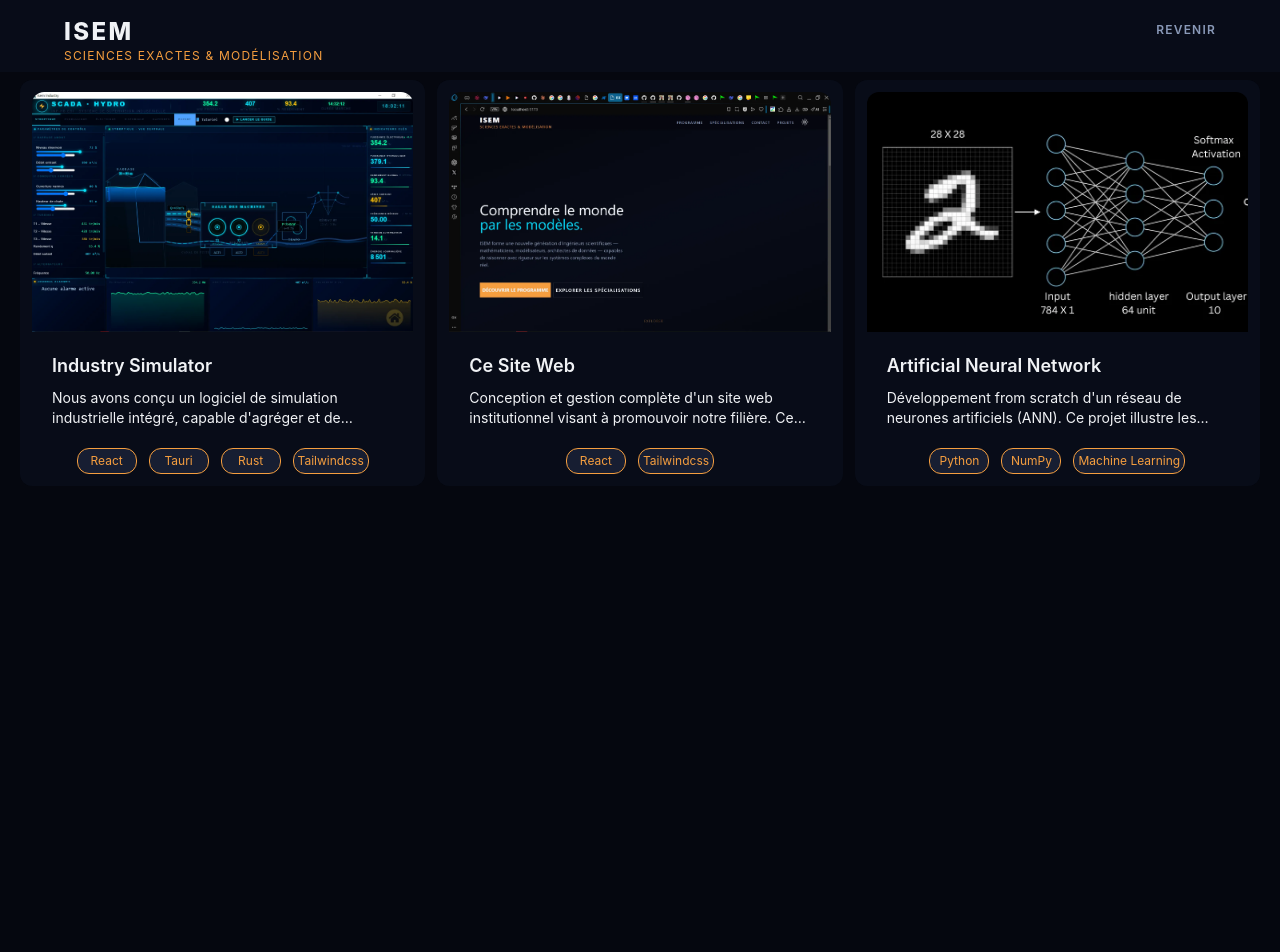
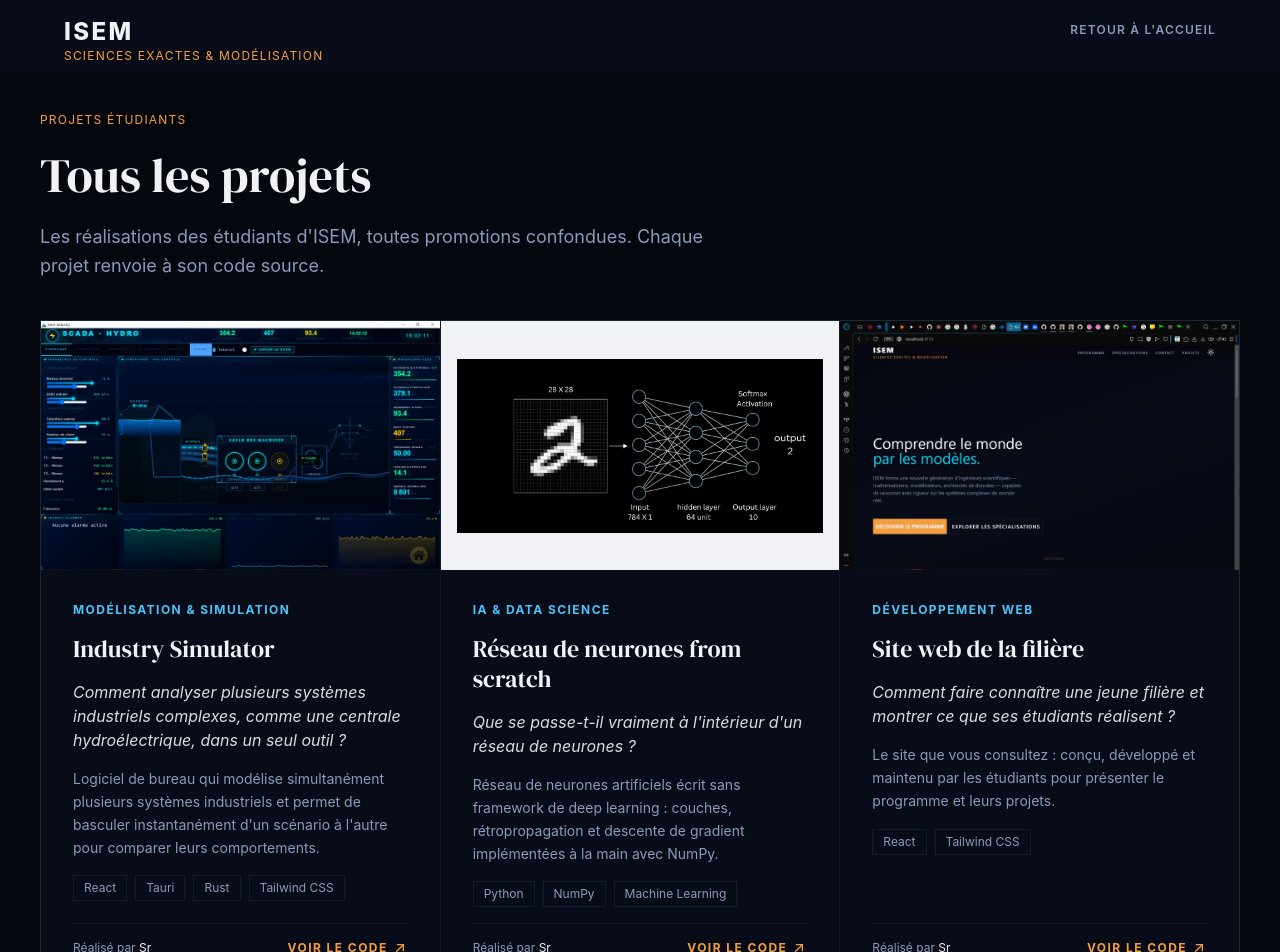
Before and after one commit to Sleepin-Koala/ISEM-website, a React (Vite) app: page /projects in a window 1280 px wide. Shown: the top 952 px of the page. Before the commit the page ends 800 px from the top, so only its background shows below. Built offline with nearby package versions, Linux system fonts and the light colour scheme; the HTML template or start-up script is replaced by a standard one.

Commit message:
precise site goal

```diff
--- a/src/assets/projects.json
+++ b/src/assets/projects.json
@@ -1,28 +1,37 @@
-
-
-[{
-    "title" : "Industry Simulator",
-    "description": "Nous avons conçu un logiciel de simulation industrielle intégré, capable d'agréger et de modéliser simultanément divers systèmes industriels complexes (comme les centrales hydroélectriques). Ce système unique offre une flexibilité totale, permettant un basculement immédiat entre différents scénarios pour une analyse réaliste.",
-    "tags" : ["React" , "Tauri", "Rust" , "Tailwindcss"],
-    "auteur" : "Sr",
-    "preview" : "./1.webp",
-    "link" : "https://github.com/Sleepin-Koala/IsemIndustry"
+[
+{
+    "slug": "industry-simulator",
+    "title": "Industry Simulator",
+    "domain": "Modélisation & simulation",
+    "problem": "Comment analyser plusieurs systèmes industriels complexes, comme une centrale hydroélectrique, dans un seul outil ?",
+    "description": "Logiciel de bureau qui modélise simultanément plusieurs systèmes industriels et permet de basculer instantanément d'un scénario à l'autre pour comparer leurs comportements.",
+    "tags": ["React", "Tauri", "Rust", "Tailwind CSS"],
+    "auteur": "Sr",
+    "featured": true,
+    "preview": "/1.webp",
+    "link": "https://github.com/Sleepin-Koala/IsemIndustry"
 },
 {
-    "title" : "Ce Site Web",
-    "description": "Conception et gestion complète d'un site web institutionnel visant à promouvoir notre filière. Ce projet démontre une maîtrise de la création, du développement et de la maintenance autonome de contenus numériques.",
-    "tags" : ["React" , "Tailwindcss"],
-    "auteur" : "Sr",
-    "preview" : "./2.webp",
-    "link" : "https://github.com/Sleepin-Koala/ISEM-website/"
+    "slug": "artificial-neural-network",
+    "title": "Réseau de neurones from scratch",
+    "domain": "IA & Data Science",
+    "problem": "Que se passe-t-il vraiment à l'intérieur d'un réseau de neurones ?",
+    "description": "Réseau de neurones artificiels écrit sans framework de deep learning : couches, rétropropagation et descente de gradient implémentées à la main avec NumPy.",
+    "tags": ["Python", "NumPy", "Machine Learning"],
+    "auteur": "Sr",
+    "preview": "/3.webp",
+    "previewFit": "contain",
+    "link": "https://github.com/Sleepin-Koala/ANN"
 },
 {
-    "title" : "Artificial Neural Network",
-    "description": "Développement from scratch d'un réseau de neurones artificiels (ANN). Ce projet illustre les fondements du Machine Learning à travers l'implémentation algorithmique de la rétropropagation, de la descente de gradient et de couches sur mesure, démontrant une maîtrise technique des architectures d'intelligence artificielle.",
-    "tags" : ["Python", "NumPy", "Machine Learning"],
-    "auteur" : "Sr",
-    "preview" : "./3.webp",
-    "link" : "https://github.com/Sleepin-Koala/ANN"
+    "slug": "site-isem",
+    "title": "Site web de la filière",
+    "domain": "Développement web",
+    "problem": "Comment faire connaître une jeune filière et montrer ce que ses étudiants réalisent ?",
+    "description": "Le site que vous consultez : conçu, développé et maintenu par les étudiants pour présenter le programme et leurs projets.",
+    "tags": ["React", "Tailwind CSS"],
+    "auteur": "Sr",
+    "preview": "/2.webp",
+    "link": "https://github.com/Sleepin-Koala/ISEM-website/"
 }
-
 ]
--- a/src/project_view/main.jsx
+++ b/src/project_view/main.jsx
@@ -1,5 +1,5 @@
-import Card from "../shared/card";
-import P from "../assets/projects.json"
+import ProjectCard from "../shared/card";
+import projects from "../assets/projects.json";
 import Nav from "../shared/Nav";
 
 export default function Projects() {
@@ -7,20 +7,22 @@ export default function Projects() {
     return (
         <>
             <Nav links={[
-                { text: "REVENIR", href: "/" },
+                { text: "Retour à l'accueil", href: "/" },
             ]} />
 
-            <div className="grid lg:mt-15 lg:grid-cols-3 gap-3 p-5">
-                {P.map((el, id) => (
-                    <Card title={el.title}
-                        key={id}
-                        description={el.description}
-                        tags={el.tags}
-                        preview={el.preview}
-                        link={el.link} />
-                ))}
-            </div>
+            <main className="max-w-7xl mx-auto px-5 md:px-10 pt-28 pb-16">
+                <div className="section-label">Projets étudiants</div>
+                <h1 className="section-title">Tous les projets</h1>
+                <p className="section-body">
+                    Les réalisations des étudiants d'ISEM, toutes promotions confondues. Chaque projet renvoie à son code source.
+                </p>
 
+                <ul className="grid grid-cols-1 md:grid-cols-2 lg:grid-cols-3 gap-px mt-10 bg-border border border-border">
+                    {projects.map(p => (
+                        <li key={p.slug}><ProjectCard project={p} /></li>
+                    ))}
+                </ul>
+            </main>
         </>
     )
 }
--- a/src/shared/card.jsx
+++ b/src/shared/card.jsx
@@ -1,37 +1,45 @@
-import { useState } from "react"
-import { GoArrowUpRight } from "react-icons/go";
+import { TbArrowUpRight } from "react-icons/tb";
 
-
-export default function Card({ title, description, tags, preview, link }) {
+export default function ProjectCard({ project, featured = false }) {
+    const { title, domain, problem, description, tags, auteur, preview, previewFit, link } = project;
+    const contain = previewFit === "contain";
 
     return (
-        <div className="relative group hover:-translate-y-3 cursor-pointer glass-card transition-all duration-700 bg-bg2"
-        aria-label={`Voir le projet ${title}`}
-        onClick={() => window.open(link)}>
-            <div className="flex flex-col p-3">
+        <a
+            href={link}
+            target="_blank"
+            rel="noopener noreferrer"
+            className={`group h-full bg-bg2 transition-colors duration-200 hover:bg-bg3 focus-visible:outline-2 focus-visible:outline-offset-[-2px] focus-visible:outline-cyan ${featured ? "flex flex-col lg:grid lg:grid-cols-[3fr_2fr]" : "flex flex-col"}`}
+        >
+            <div className={`relative overflow-hidden aspect-[16/10] ${featured ? "lg:aspect-auto lg:min-h-[22rem]" : ""} ${contain ? "bg-white" : "bg-bg3"}`}>
+                <img
+                    src={preview}
+                    alt={`Aperçu du projet ${title}`}
+                    loading="lazy"
+                    className={`absolute inset-0 w-full h-full motion-safe:transition-transform motion-safe:duration-300 motion-safe:group-hover:scale-[1.02] ${contain ? "object-contain p-4" : "object-cover object-top"}`}
+                />
+            </div>
 
-                <img
-                src={preview}
-                alt={`Aperçu du projet ${title}`}
-                loading="lazy"
-                className="w-full h-60 object-cover rounded-t-xl"/>
-                <div className="p-5  transition-all duration-700">
-                    <h3 className="font-semibold text-base sm:text-lg">{title}</h3>
-                    <p className="text-sm mt-2 line-clamp-2">{description}</p>
-                </div>
-                <div className="flex justify-center gap-3">
-                    {tags.map((element, id) => (
-                        <div key={id} className="p-1 border border-amber rounded-xl text-xs text-amber bg-dim/30 min-w-15 text-center">{element}</div>
+            <div className={`flex flex-col flex-1 gap-4 p-8 ${featured ? "lg:p-10 lg:justify-center" : ""}`}>
+                <span className="text-xs font-bold uppercase tracking-[0.12em] text-cyan">{domain}</span>
+                <h3 className={`font-display text-white leading-tight ${featured ? "text-3xl md:text-4xl" : "text-2xl"}`}>{title}</h3>
+                <p className="text-white/90 italic">{problem}</p>
+                <p className="text-sm leading-relaxed text-off">{description}</p>
+
+                <ul className="flex flex-wrap gap-2" aria-label="Technologies">
+                    {tags.map(tag => (
+                        <li key={tag} className="px-2.5 py-1 text-xs text-off border border-border">{tag}</li>
                     ))}
+                </ul>
+
+                <div className="flex items-center justify-between gap-4 pt-4 mt-auto border-t border-border text-xs">
+                    {auteur && <span className="text-off">Réalisé par <span className="text-white">{auteur}</span></span>}
+                    <span className="ml-auto inline-flex items-center gap-1 font-bold uppercase tracking-[0.12em] text-amber">
+                        Voir le code
+                        <TbArrowUpRight className="w-4 h-4 transition-transform duration-200 group-hover:translate-x-0.5 group-hover:-translate-y-0.5" aria-hidden="true" />
+                    </span>
                 </div>
             </div>
-
-            <div className="rounded-xl absolute inset-0 hover:bg-slate-400/20 opacity-0 group-hover:opacity-100 flex justify-center items-center backdrop-blur-sm transition-opacity duration-500">
-                <div className="bg-bg2 rounded-2xl p-3 font-bold flex justify-center items-center cursor-pointer">
-                    <span>Voir sur GitHub</span>
-                    <GoArrowUpRight className="text-2xl ml-1" />
-                </div>
-            </div>
-
-        </div>)
+        </a>
+    );
 }
--- a/src/showcase/components/Footer.jsx
+++ b/src/showcase/components/Footer.jsx
@@ -14,8 +14,9 @@ export default function Footer(){
       <p>© 2026 ISEM — Yamoussoukro, Côte d'Ivoire</p>
     </div>
     <div className="flex footer-links flex-1 gap-5">
-      <a href="#">Programme</a>
-      <a href="#">Contact</a>
+      <a href="#projets">Projets</a>
+      <a href="#foundations">Programme</a>
+      <a href="#contact">Contact</a>
     </div>
   </footer>
   )
--- /dev/null
+++ b/src/showcase/components/Projects.jsx
@@ -0,0 +1,37 @@
+import { Link } from "react-router-dom";
+import { TbArrowRight } from "react-icons/tb";
+import ProjectCard from "../../shared/card";
+import projects from "../../assets/projects.json";
+
+export default function Projects() {
+    const featured = projects.find(p => p.featured) ?? projects[0];
+    const others = projects.filter(p => p !== featured).slice(0, 2);
+
+    return (
+        <section className="bg-bg p-5 md:p-10" id="projets" aria-labelledby="projets-title">
+            <div className="max-w-7xl mx-auto">
+                <div className="section-label">Projets étudiants</div>
+                <div className="flex flex-col gap-6 md:flex-row md:items-end md:justify-between">
+                    <div>
+                        <h2 id="projets-title" className="section-title">Ce que nos étudiants <em>construisent</em></h2>
+                        <p className="section-body">
+                            Une jeune filière se juge sur ce qu'elle produit. Voici des projets conçus et développés
+                            par nos étudiants, du simulateur industriel au réseau de neurones écrit à la main.
+                        </p>
+                    </div>
+                    <Link to="/projects" className="shrink-0 inline-flex items-center gap-2 px-5 py-3 text-xs font-bold uppercase tracking-[0.12em] text-white border border-border transition-colors duration-200 hover:border-cyan hover:text-cyan">
+                        Tous les projets
+                        <TbArrowRight className="w-4 h-4" aria-hidden="true" />
+                    </Link>
+                </div>
+
+                <ul className="grid grid-cols-1 lg:grid-cols-2 gap-px mt-10 bg-border border border-border">
+                    <li className="lg:col-span-2"><ProjectCard project={featured} featured /></li>
+                    {others.map(p => (
+                        <li key={p.slug}><ProjectCard project={p} /></li>
+                    ))}
+                </ul>
+            </div>
+        </section>
+    );
+}
--- a/src/showcase/components/Skills.jsx
+++ b/src/showcase/components/Skills.jsx
@@ -73,11 +73,11 @@ export default function Skills() {
             <div className="max-w-7xl mx-auto">
                 <div className="section-label">Spécialisations</div>
                 <h2 id="skills-title" className="section-title">
-                    Deux voies d'<em>excellence</em>
+                    Un tronc commun, deux <em>spécialisations</em>
                 </h2>
                 <p className="section-body">
-                    Après les fondations communes, chaque étudiant approfondit une spécialisation.
-                    Un tronc scientifique partagé. Une expertise distincte.
+                    Les étudiants suivent d'abord un socle scientifique commun, puis choisissent une spécialisation :
+                    IA & Data Science, ou Actuariat & Finance.
                 </p>
 
                 <div role="tablist" aria-label="Parcours" className="flex flex-wrap mt-10 border-b border-border">
--- a/src/showcase/main.jsx
+++ b/src/showcase/main.jsx
@@ -4,25 +4,25 @@ import Hero from "./components/Hero"
 import Contact from "./components/Contact"
 import Skills from "./components/Skills"
 import Why from "./components/Why"
-import { useNavigate } from "react-router-dom"
+import Projects from "./components/Projects"
 
 import Nav from "../shared/Nav"
 
 
 export default function Home({theme, changeTheme}) {
-  const navigate = useNavigate()
 
   return (
     <>
       <Nav links={[
+        { text: "Projets", href: "#projets" },
         { text: "Programme", href: "#foundations" },
         { text: "Spécialisations", href: "#skills" },
         { text: "Contact", href: "#contact" },
-        { text: "PROJETS", onclick: () => navigate("/projects") },
         { text: theme === "light" ? <MdOutlineNightlight className="w-6 h-6" /> : <MdOutlineLightMode className="w-6 h-6" />, onclick: changeTheme }]}
       />
 
       <Hero currentTheme={theme}/>
+      <Projects />
       <Why />
       <Skills />
       <Contact />
```
Also changed, not shown: src/index.css (+15 -10 lines), src/showcase/components/Contact.jsx (+159 -46 lines), src/showcase/components/Hero.jsx (+7 -6 lines), src/showcase/components/Why.jsx (+10 -7 lines), 2 other files (tests, documents, lock files or other folders).
